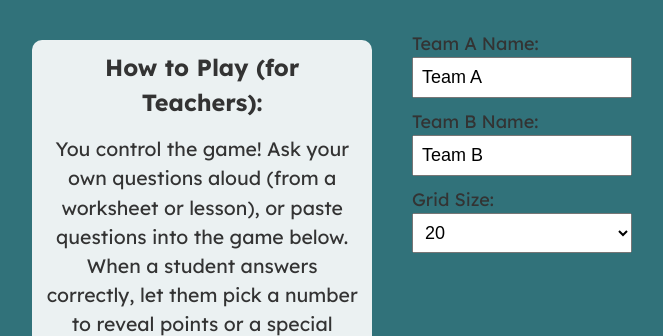
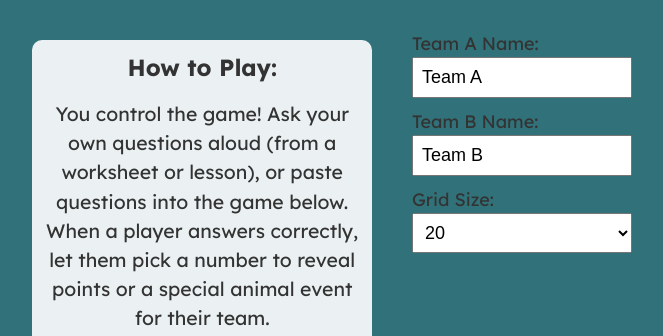
Before and after one commit to cpiontek/tornado-game, a website: page index.html in a window 1280 px wide. Shown: the part 222-558 px from the top of the page, without its empty margins (308-971 px from the left). Drawn offline with Linux system fonts and the light colour scheme.

Commit message:
Update 'How to Play' text to be more inclusive

```diff
--- a/index.html
+++ b/index.html
@@ -667,9 +667,9 @@
     <div class="setup-flex-row">
       <div class="game-info compact-info">
         <div class="how-to-play">
-          <p class="how-title">How to Play (for Teachers):</p>
+          <p class="how-title">How to Play:</p>
           <p class="how-body">
-            You control the game! Ask your own questions aloud (from a worksheet or lesson), or paste questions into the game below. When a student answers correctly, let them pick a number to reveal points or a special animal event for their team.
+            You control the game! Ask your own questions aloud (from a worksheet or lesson), or paste questions into the game below. When a player answers correctly, let them pick a number to reveal points or a special animal event for their team.
           </p>
         </div>
         <div class="special-item-compact-list">
```
